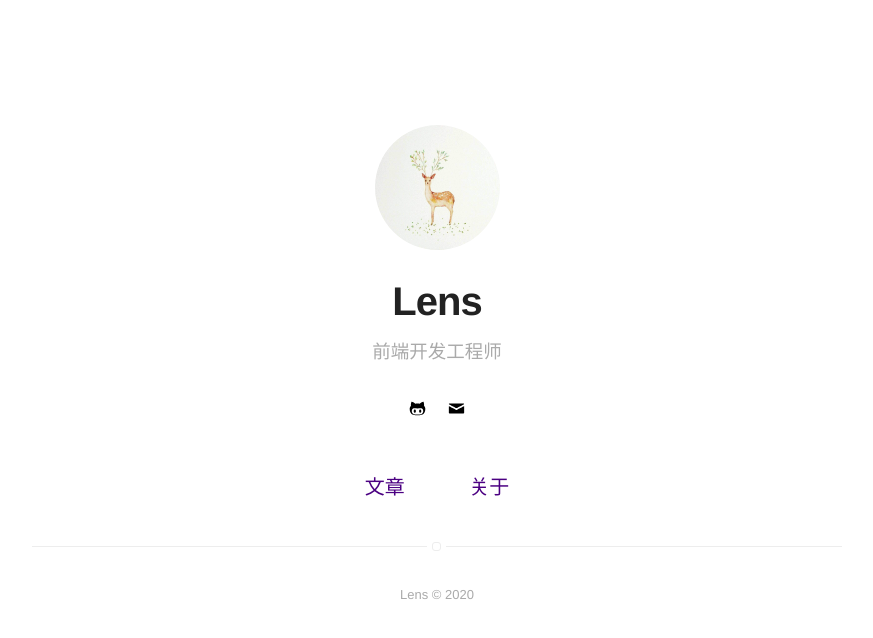
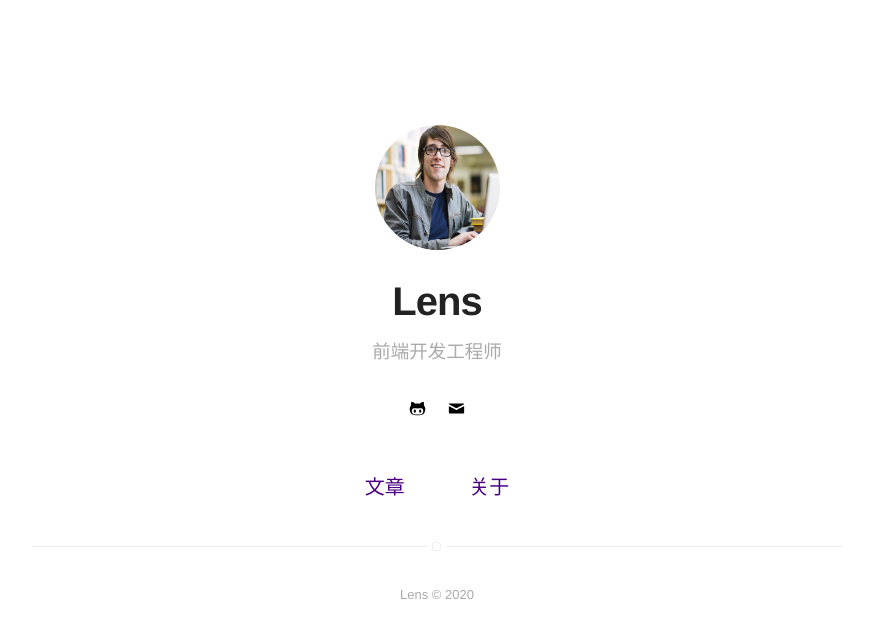
Before and after one commit to lens126261/react-hooks-mobx-ts, a Jekyll site: the page built from index.html, in a window 1280 px wide. Shown: the top 638 px of the page, without its empty margins (203-1076 px from the left). Built offline with Jekyll 4.4.1, drawn with Linux system fonts in a browser that asks for light colours.

Commit message:
更新头像

```diff
--- a/_config.yml
+++ b/_config.yml
@@ -8,7 +8,7 @@
 # if it's an external image, update below for true
 # better with square images
 external-image: false
-picture: assets/images/profile.jpg
+picture: assets/images/james.jpg
 
 # If you want to include your resume, set to true
 # and specify source (external or local).
```
